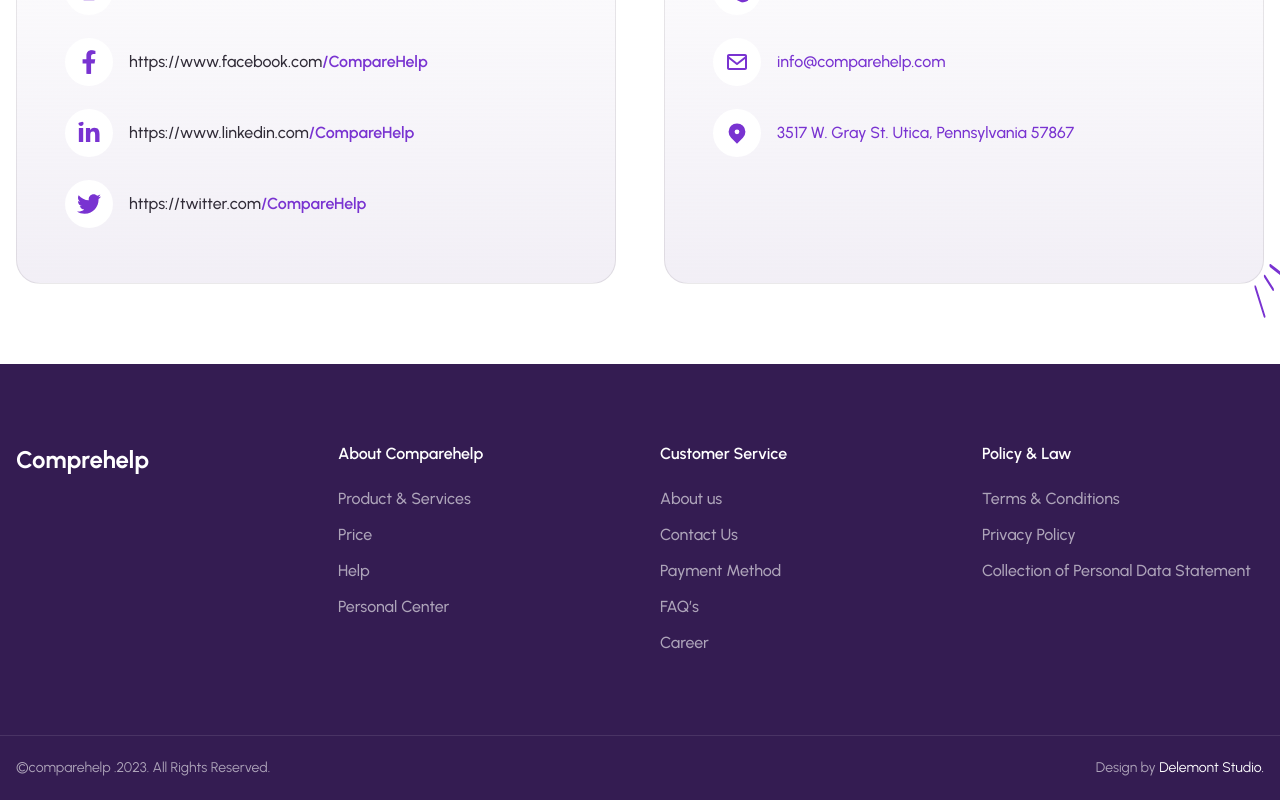
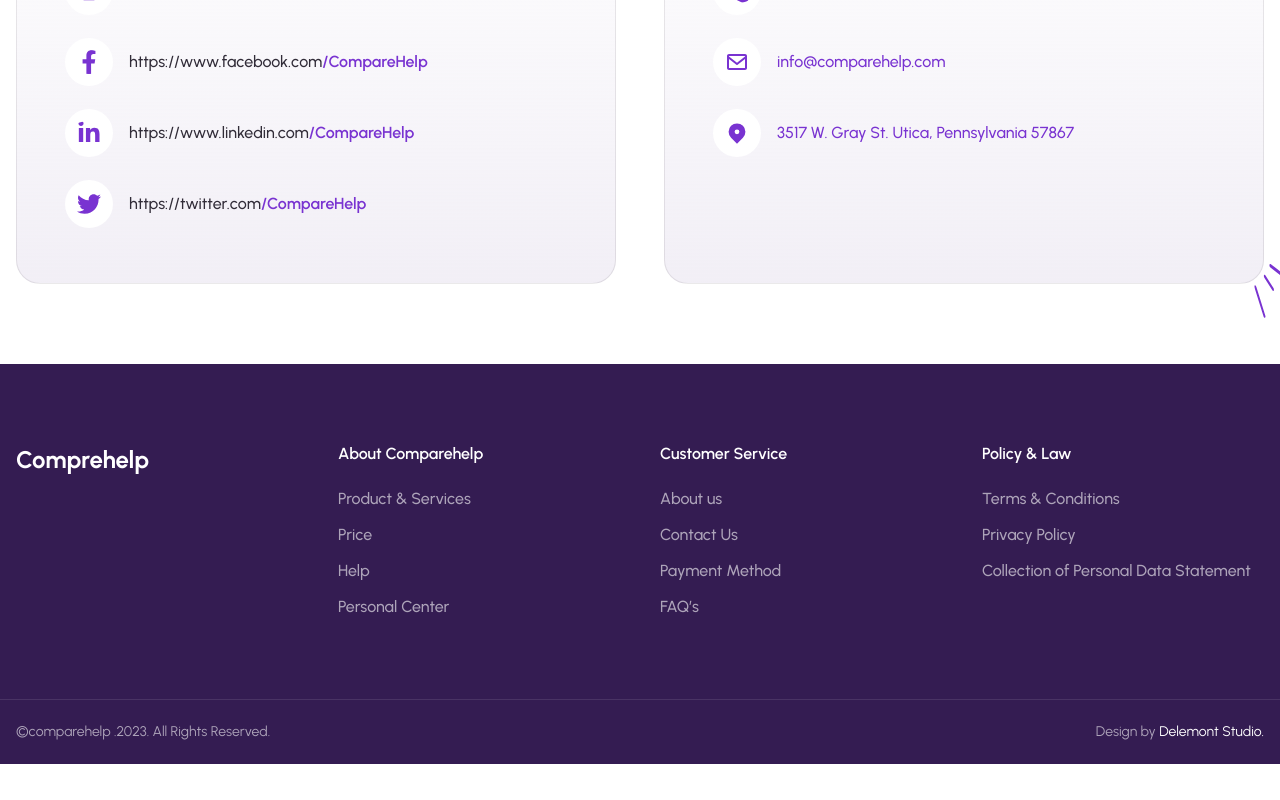
Before and after one commit to mufaqar/comparehelp, a Next.js app: page / in a window 1280 px wide. Shown: the part 10212-11012 px from the top of the page. After the commit the page ends 10976 px from the top, so only its background shows below. Built offline with nearby package versions, Linux system fonts and the light colour scheme.

Commit message:
career removed

```diff
--- a/src/components/footer.tsx
+++ b/src/components/footer.tsx
@@ -62,11 +62,6 @@
                                 FAQ’s
                             </Link>
                         </li>
-                        <li>
-                            <Link href="#" className='text-base leading-[19px] font-medium Urbanist text-white/60'>
-                                Career
-                            </Link>
-                        </li>
                     </ul>
                 </div>
                 <div>
```
